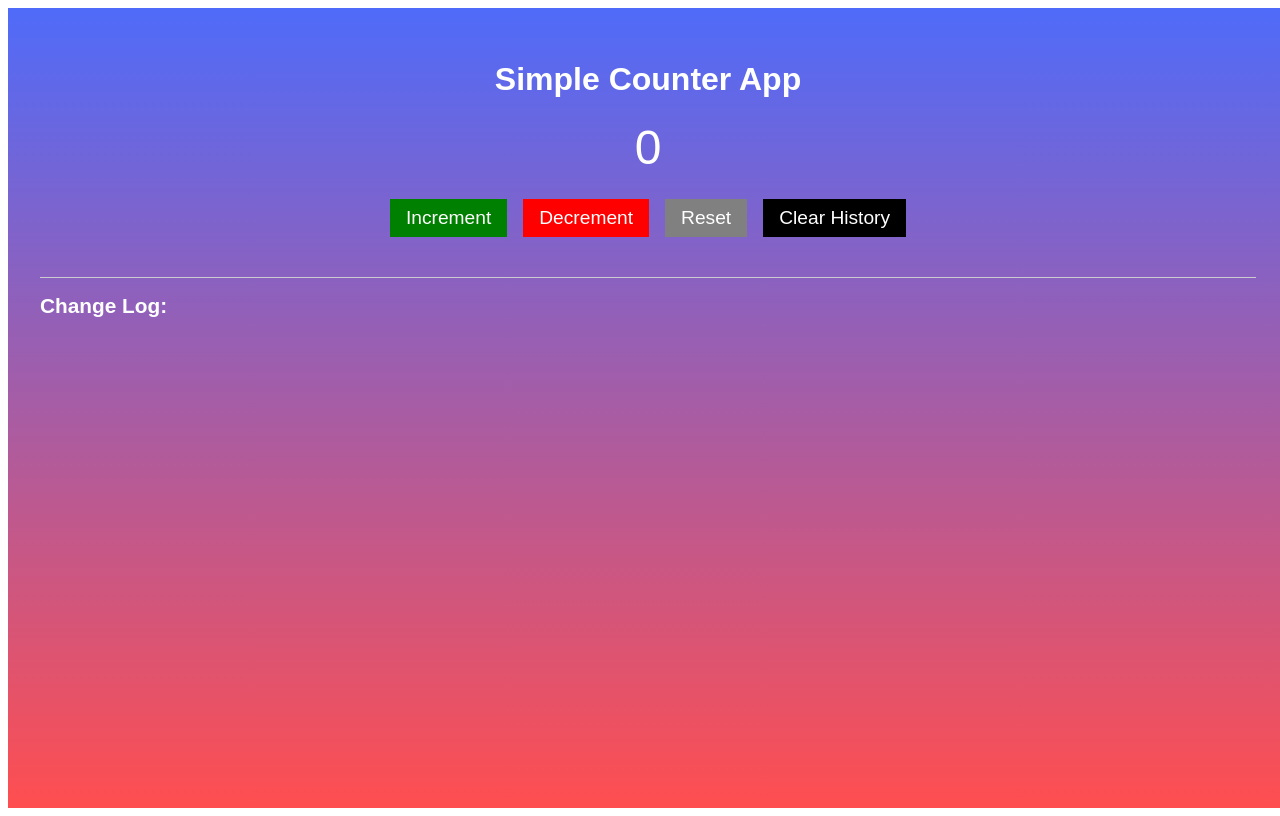
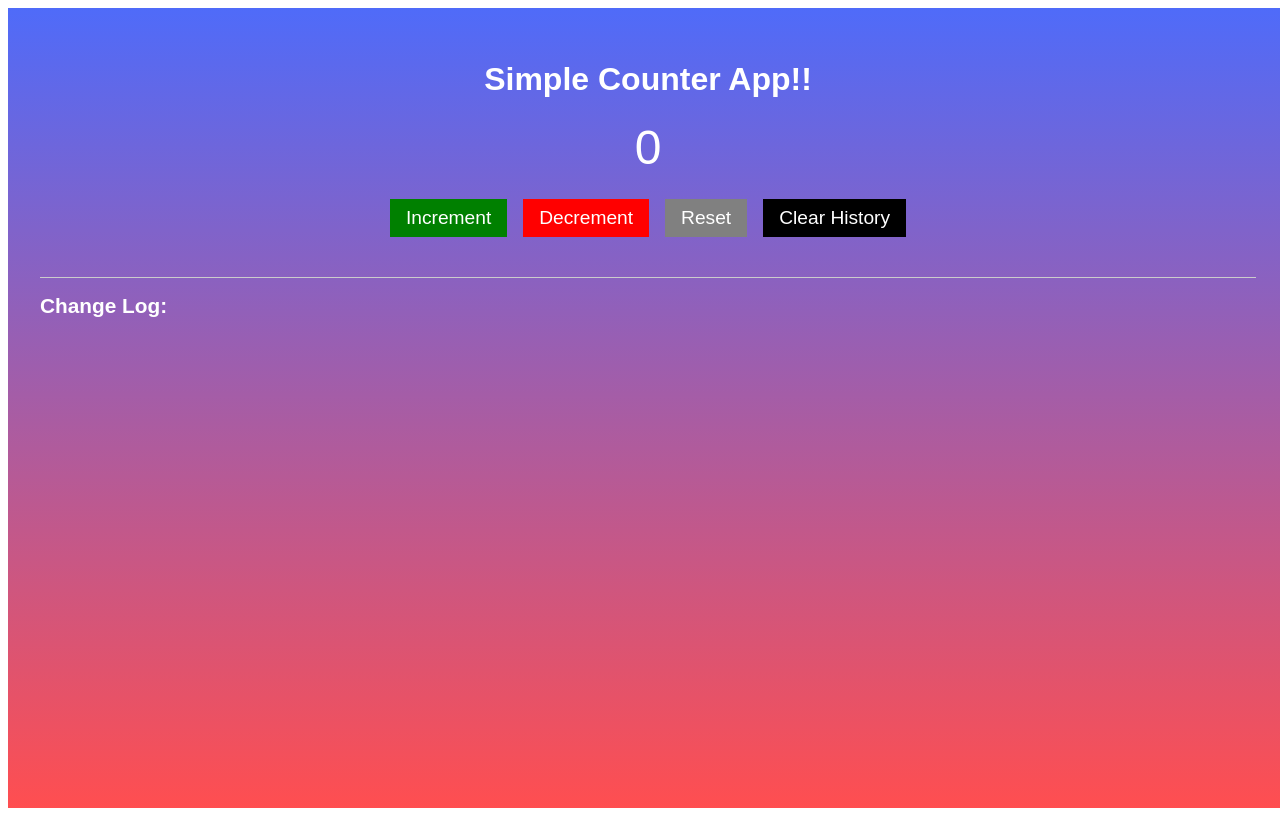
Before and after one commit to bhartimon2/counter-app, an Angular app: page / in a window 1280 px wide. Built offline with nearby package versions, Linux system fonts and the light colour scheme.

Commit message:
initial commits

```diff
--- a/src/app/app.html
+++ b/src/app/app.html
@@ -1,5 +1,5 @@
 <div class="container">
-  <h1>Simple Counter App</h1>
+  <h1>Simple Counter App!!</h1>
   <div class="counter">{{ counter }}</div>
 
   <button class="increment-btn" (click)="increment()">Increment</button>
```
